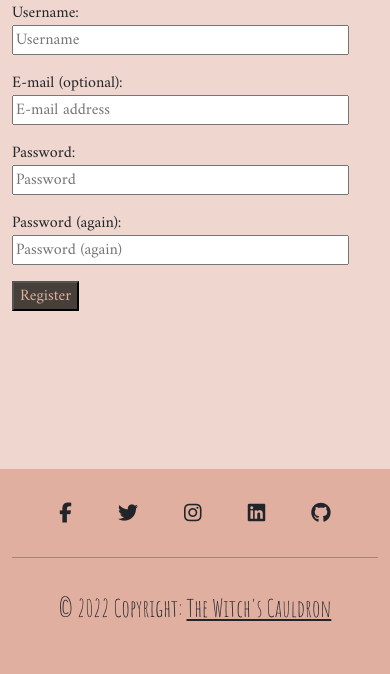
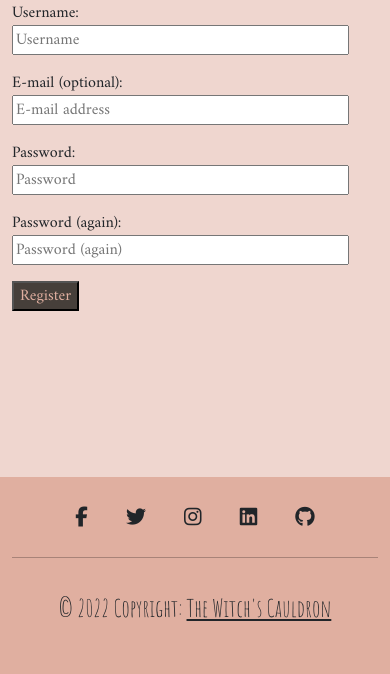
Before and after one commit to rachel-o-donnell/the-witchs-cauldron, a Django app: page /accounts/signup/ in a window 390 px wide. Shown: the part 170-844 px from the top of the page. Run offline with Django 3.2, Linux system fonts and the light colour scheme; data that the repository does not hold is empty; some libraries are stand-ins or nearby versions.

Commit message:
Edit footer for better mobile view base html

```diff
--- a/templates/base.html
+++ b/templates/base.html
@@ -96,16 +96,16 @@
         <div class="container pt-3">
             <!-- Social media -->
             <div class="mb-4">
-                <a class="btn btn-link btn-floating btn-lg text-dark m-1" href="https://www.facebook.com/"
-                    target="blank" role="button" data-mdb-ripple-color="dark"><i class="fab fa-facebook-f"></i></a>
-                <a class="btn btn-link btn-floating btn-lg text-dark m-1" href="https://twitter.com/" target="blank"
+                <a class="btn btn-link btn-floating btn-lg text-dark" href="https://www.facebook.com/" target="blank"
+                    role="button" data-mdb-ripple-color="dark"><i class="fab fa-facebook-f"></i></a>
+                <a class="btn btn-link btn-floating btn-lg text-dark" href="https://twitter.com/" target="blank"
                     role="button" data-mdb-ripple-color="dark"><i class="fab fa-twitter"></i></a>
-                <a class="btn btn-link btn-floating btn-lg text-dark m-1" href="https://www.instagram.com/"
-                    target="blank" role="button" data-mdb-ripple-color="dark"><i class="fab fa-instagram"></i></a>
-                <a class="btn btn-link btn-floating btn-lg text-dark m-1"
+                <a class="btn btn-link btn-floating btn-lg text-dark" href="https://www.instagram.com/" target="blank"
+                    role="button" data-mdb-ripple-color="dark"><i class="fab fa-instagram"></i></a>
+                <a class="btn btn-link btn-floating btn-lg text-dark"
                     href="https://www.linkedin.com/in/rachel-o-donnell-397aa2180/" role="button" target="blank"
                     data-mdb-ripple-color="dark"><i class="fab fa-linkedin"></i></a>
-                <a class="btn btn-link btn-floating btn-lg text-dark m-1" href="https://github.com/rachel-o-donnell"
+                <a class="btn btn-link btn-floating btn-lg text-dark" href="https://github.com/rachel-o-donnell"
                     target="blank" role="button" data-mdb-ripple-color="dark"><i class="fab fa-github"></i></a>
                 <hr>
             </div>
```
